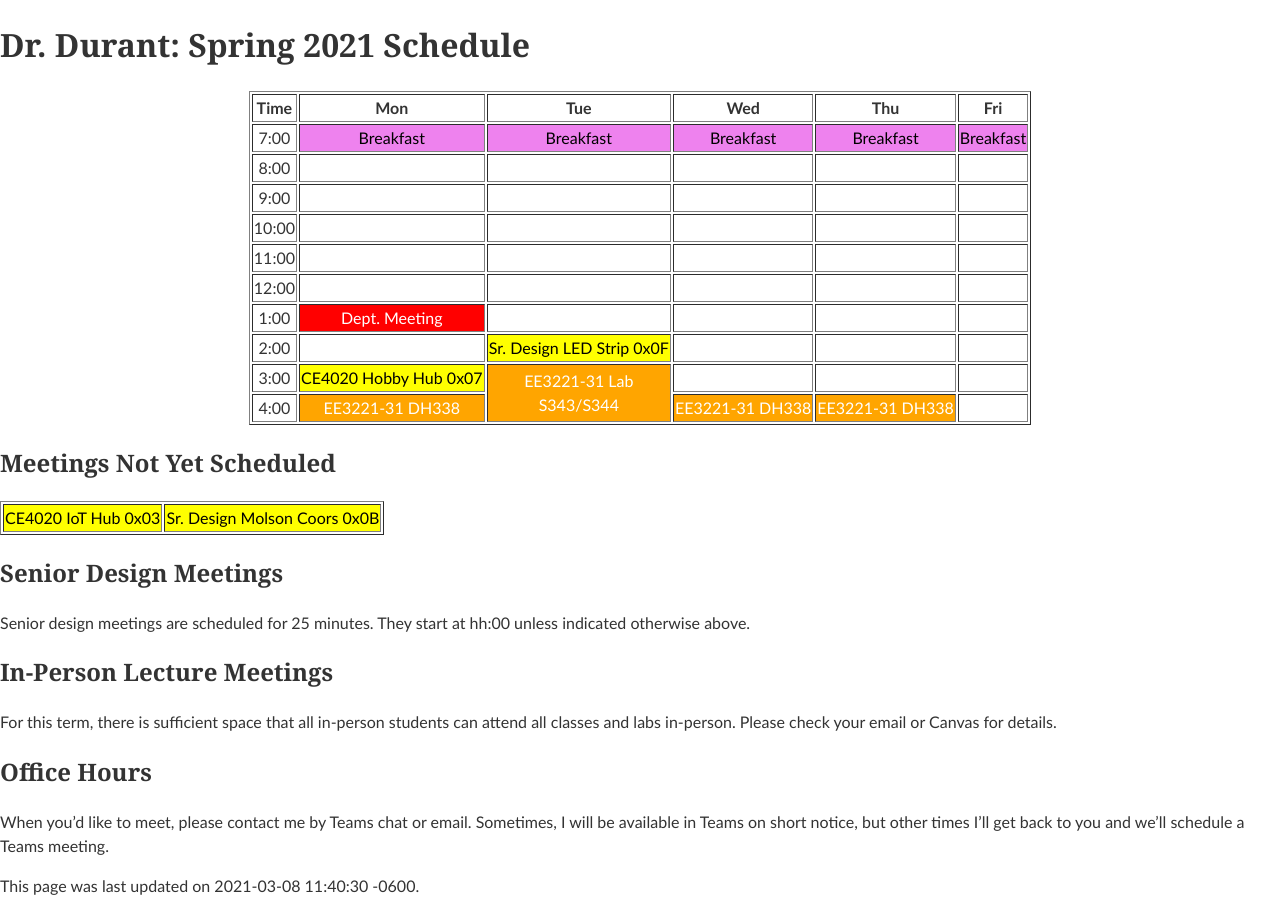
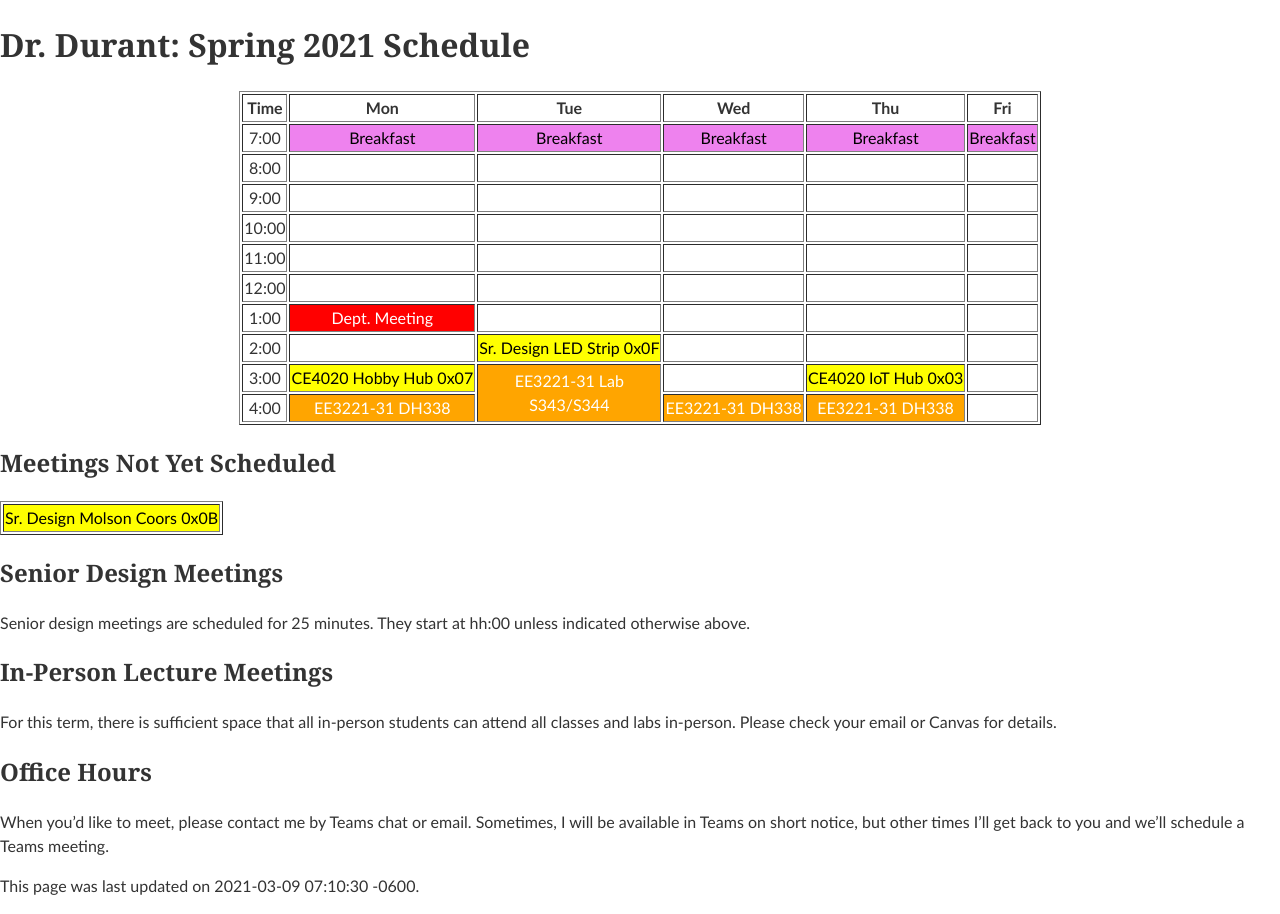
Before and after one commit to edurant/edurant.github.io, a Jekyll site: the page built from sched/s21.md, in a window 1280 px wide. Built offline with Jekyll 4.4.1, drawn with Linux system fonts in a browser that asks for light colours.

Commit message:
spring '21 schedule: scheduled a senior design team

```diff
--- a/sched/s21.md
+++ b/sched/s21.md
@@ -1,6 +1,6 @@
 ---
 title: "Dr. Durant: Spring 2021 Schedule"
-date: 2021-03-08 11:40:30 -0600
+date: 2021-03-09 07:10:30 -0600
 ---
 
 <style type="text/css">
@@ -23,14 +23,13 @@
 <tr><td>12:00</td>      <td>&nbsp;</td>                                 <td>&nbsp;</td>                                                 <td>&nbsp;</td>                                 <td>&nbsp;</td>                                 <td>&nbsp;</td>                     </tr>
 <tr><td>1:00</td>       <td class="am">Dept. Meeting</td>               <td>&nbsp;</td>                                                 <td>&nbsp;</td>                                 <td>&nbsp;</td>                                 <td>&nbsp;</td>                     </tr>
 <tr><td>2:00</td>       <td>&nbsp;</td>                                 <td class="ce4020">Sr. Design LED Strip 0x0F</td>               <td>&nbsp;</td>                                 <td>&nbsp;</td>                                 <td>&nbsp;</td>                     </tr>
-<tr><td>3:00</td>       <td class="ce4020">CE4020 Hobby Hub 0x07</td>   <td class="ee3221" rowspan="2">EE3221-31 Lab<br/>S343/S344</td> <td>&nbsp;</td>                                 <td>&nbsp;</td>                                 <td>&nbsp;</td>                     </tr>
+<tr><td>3:00</td>       <td class="ce4020">CE4020 Hobby Hub 0x07</td>   <td class="ee3221" rowspan="2">EE3221-31 Lab<br/>S343/S344</td> <td>&nbsp;</td>                                 <td class="ce4020">CE4020 IoT Hub 0x03</td>     <td>&nbsp;</td>                     </tr>
 <tr><td>4:00</td>       <td class="ee3221">EE3221-31&nbsp;DH338</td>                                                                    <td class="ee3221">EE3221-31&nbsp;DH338</td>    <td class="ee3221">EE3221-31&nbsp;DH338</td>    <td>&nbsp;</td>                     </tr>
 </table>
 </div>
 
 ## Meetings Not Yet Scheduled
 <table border><tr>
-<td class="ce4020">CE4020 IoT Hub 0x03</td>
 <td class="ce4020">Sr. Design Molson Coors 0x0B</td>
 </tr></table>
 
```
